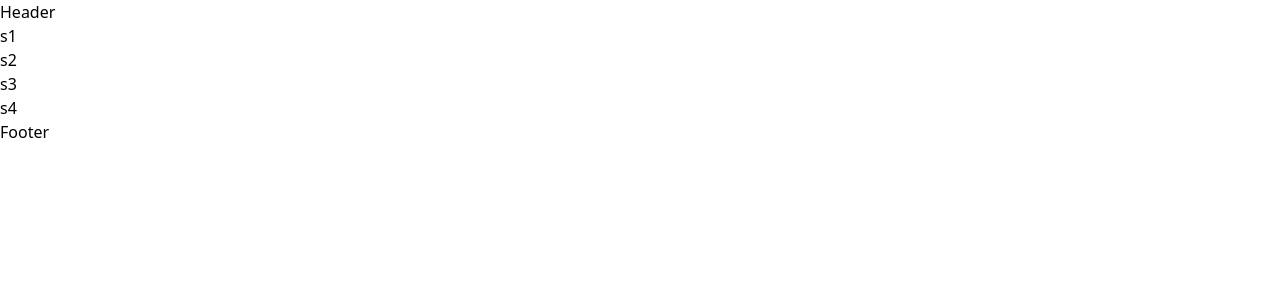
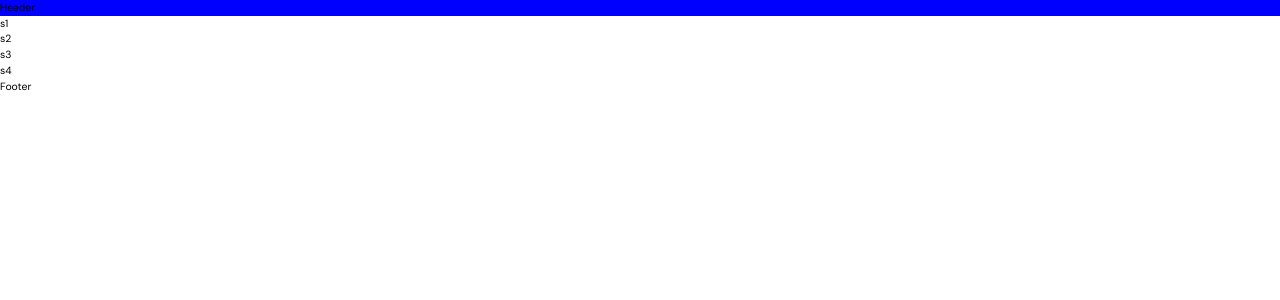
Before and after one commit to chriscodex/responsive-design-mobile-first-layout, a React (Vite) app: page / in a window 1280 px wide. Shown: the top 300 px of the page. Built offline with nearby package versions, Linux system fonts and the light colour scheme.

Commit message:
css initial configuration added

```diff
--- a/src/components/Header/index.jsx
+++ b/src/components/Header/index.jsx
@@ -3,7 +3,7 @@ import './styles.css'
 function Header() {
   return (
     <header>
-      <h1>Header</h1>
+      <h1 className='custom-style'>Header</h1>
     </header>
   )
 }
--- a/src/components/Header/styles.css
+++ b/src/components/Header/styles.css
@@ -0,0 +1,9 @@
+@tailwind base;
+@tailwind components;
+@tailwind utilities;
+
+@layer components {
+  .custom-style {
+    background-color: blue
+  }
+}
--- a/src/index.css
+++ b/src/index.css
@@ -1,3 +1,13 @@
 @tailwind base;
 @tailwind components;
 @tailwind utilities;
+
+* {
+  margin: 0;
+  padding: 0;
+  box-sizing: border-box;
+}
+html {
+  font-size: 65.5%;
+  font-family: 'DM Sans', sans-serif;
+}
```
